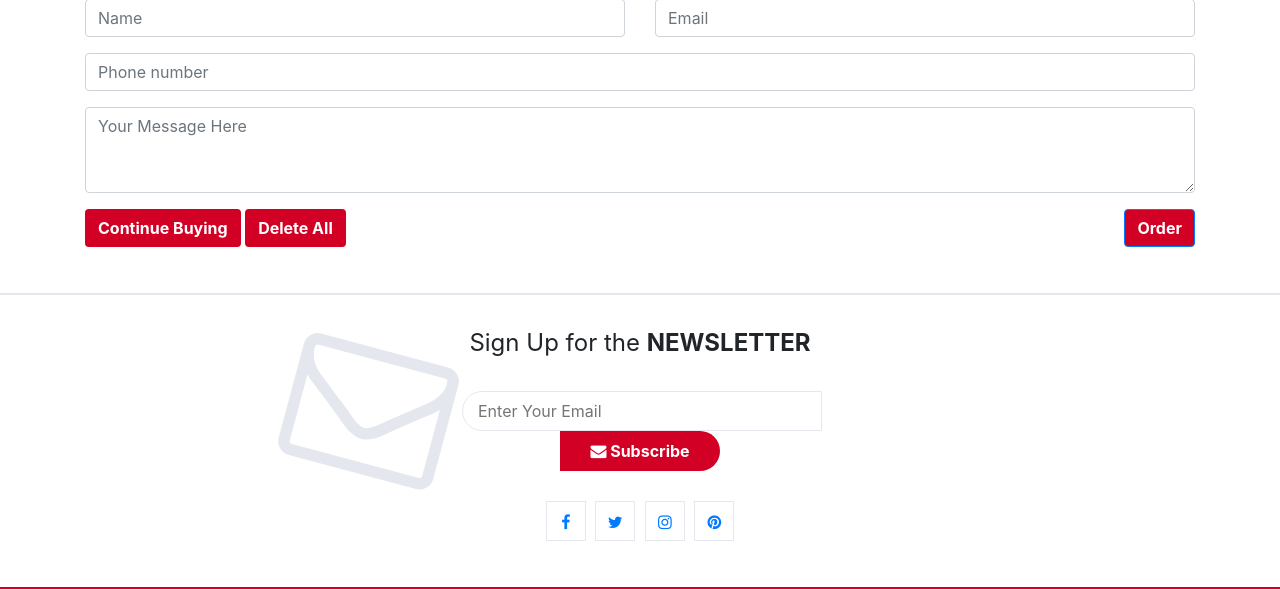
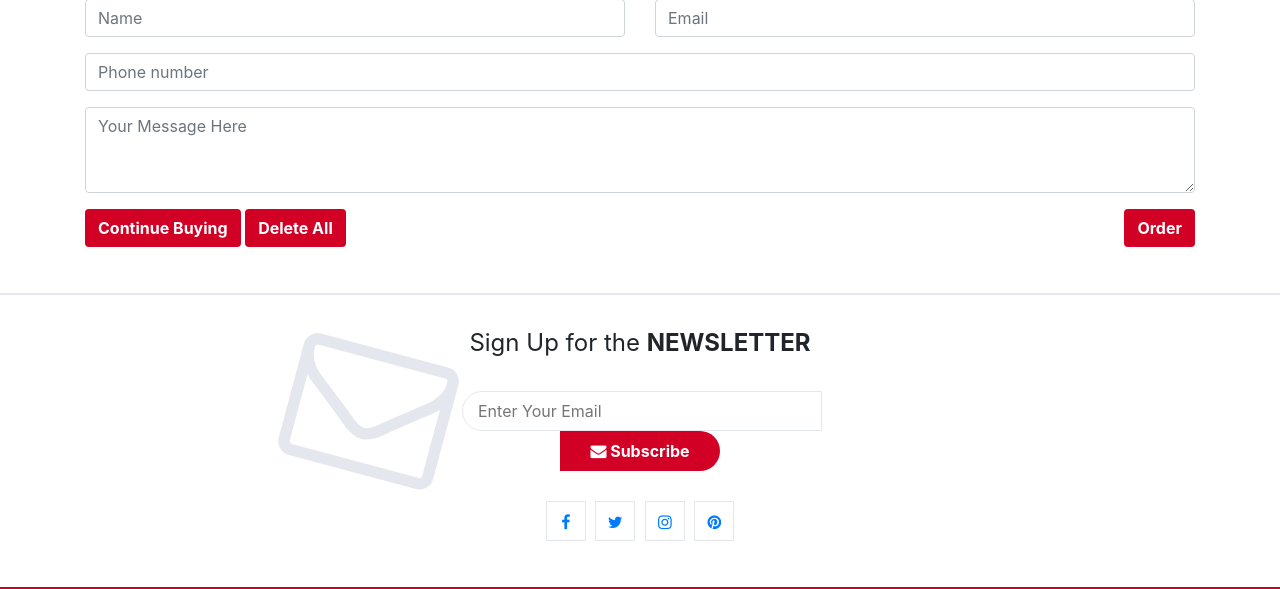
Before and after one commit to ThinhNguyen2692/Nhom2_ST6_BE1_NH21, a PHP site: page /cart.php in a window 1280 px wide. Shown: the part 380-969 px from the top of the page. Run offline with PHP 8.4, Linux system fonts and the light colour scheme; data that the repository does not hold is empty; some libraries are stand-ins or nearby versions.

Commit message:
demo9/12

```diff
--- a/cart.php
+++ b/cart.php
@@ -268,7 +268,7 @@ if (isset($_POST['submitCart'])) {
                         <div class="form-group col-md-12">
                             <a class="btn btn-default update" href="index.php">Continue Buying</a>
                             <a class="btn btn-default check_out" href="#">Delete All</a>
-                            <input type="submit" name="submit" class="btn btn-primary pull-right btn-default" value="Order">
+                            <input type="submit" name="submit" class="btn btn-default pull-right btn-default" value="Order">
 
                         </div>
                     </form>
```
